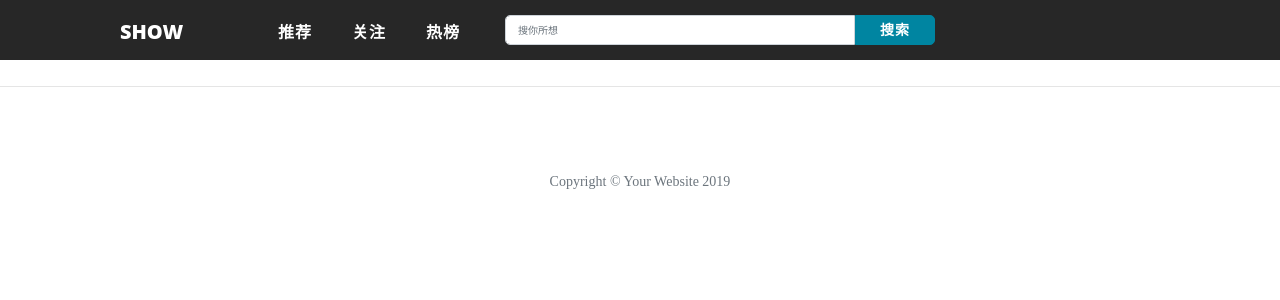
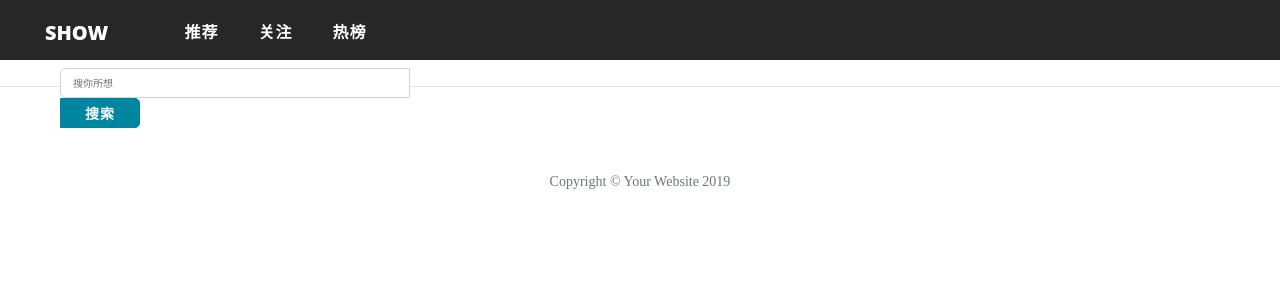
Before and after one commit to qqhard/blog_app, a Flask app: template app/templates/app_index.html in a window 1280 px wide. Shown: the top 300 px of the page. Run offline with Flask 2, Linux system fonts and the light colour scheme; the template is opened without the code that fills it, so the values that code supplies are empty; some libraries are stand-ins or nearby versions.

Commit message:
假如app版本index页面

```diff
--- a/app/templates/app_index.html
+++ b/app/templates/app_index.html
@@ -27,21 +27,18 @@
 
 <body>
 
-  <nav class="navbar navbar-expand-lg fixed-top navbar-dark" style="height: 60px;background-color: #272727;padding: 0px 0px 0px 0px;" id="mainNav">
-    <div class="container" style="margin-left:100px">
+  <nav class="navbar navbar-expand navbar-dark  fixed-top " style="width:100%;height: 60px;background-color: #272727;padding: 0px 0px 0px 0px;" id="mainNav">
+    <div class="container" style="margin-left:40px;height: 60px;width: 400px">
 
-     <div class="row" style="background-color:#272727;width: 1280px;height:40px;width:90%;margin-bottom:5px">
+     <div class="row" style="background-color:#272727;width: 400px;height:64px;margin-bottom:5px">
 
-      <div style="width: 80px;height: 40px">
-      <a class="navbar-brand" style="height: 40px" href="index.html"><span style="color: #fff">SHOW</span></a>
+      <a class="navbar-brand" style="height: 40px;margin-top: 13px" href="index.html"><span style="color: #fff">SHOW</span></a>
       <button class="navbar-toggler navbar-toggler-right" type="button" data-toggle="collapse" data-target="#navbarResponsive" aria-controls="navbarResponsive" aria-expanded="false" aria-label="Toggle navigation">
         <i class="fas fa-bars"></i>
       </button>
-      </div>
 
-      <div style="width: 300px;height:40px">
-      <div class="collapse navbar-collapse" id="navbarResponsive" style="height:40px;margin-left: 40px">
-        <ul class="navbar-nav ml-auto" style="margin-top:10px;float:right">
+      <div class="navbar-nav" id="navbarResponsive" style="height:40px;margin-left: 20px">
+        <ul class="navbar-nav" style="margin-top:15px;float:right">
           <li class="nav-item">
             <a class="nav-link" href="index.html"><span  style="color: #fff">推荐</span></a>
           </li>
@@ -53,23 +50,11 @@
           </li>
         </ul>
       </div>
-      </div>
 
-
-
-        <div style="width:300px;height:40px;margin-left: 25px;margin-top:5px">
-          <form class="form-inline" style="width: 450px;height: 35px">
+          <form class="form-inline" style="width: 2500px;height: 35px;margin-left: 35px;margin-top: 20px">
             <input class="form-control" style="font-size:10px;width: 350px;height: 30px;border-top-right-radius:0px;border-bottom-right-radius:0px;border-top-left-radius:5px;border-bottom-left-radius:5px;" type="search" placeholder="搜你所想" aria-label="Search">
             <button class="btn btn-primary" style="padding:1px 1px 1px 1px;width:80px;height:30px;border-top-right-radius:5px;border-bottom-right-radius:5px;" type="submit">搜索</button>
           </form>
-            <!-- <div class="input-group" style="margin-left:auto;margin-right:auto">
-                <input type="text" class="form-control"><button class="input-group-addon btn btn-primary" style="height:calc(1.5em + .75rem + 5.5px)">搜索</button>
-            </div> -->
-        </div>
-
-
-
-
     </div>
     </div>
   </nav>
--- a/app/views.py
+++ b/app/views.py
@@ -23,6 +23,23 @@ def home():
 
     return resp
 
+@app.route('/m')
+def home_m():
+    print (session.get('session_id'))
+    if session.get('session_id') is None:
+        session['session_id'] = '1234567890'
+    docs = []
+    num = 0
+    for o in client.blog.doc.find().limit(10):
+        docs.append({'title':o['title'],'url':o['url'], 'subtitle': o['text'].strip()[0:80]})
+
+    # return render_template('index.html', docs=docs)
+
+    resp = make_response(render_template('app_index.html', docs=docs))
+    resp.set_cookie('session_id', 'the username')
+
+    return resp
+
 @app.route('/template')
 def template():
     return render_template('home.html')
```
